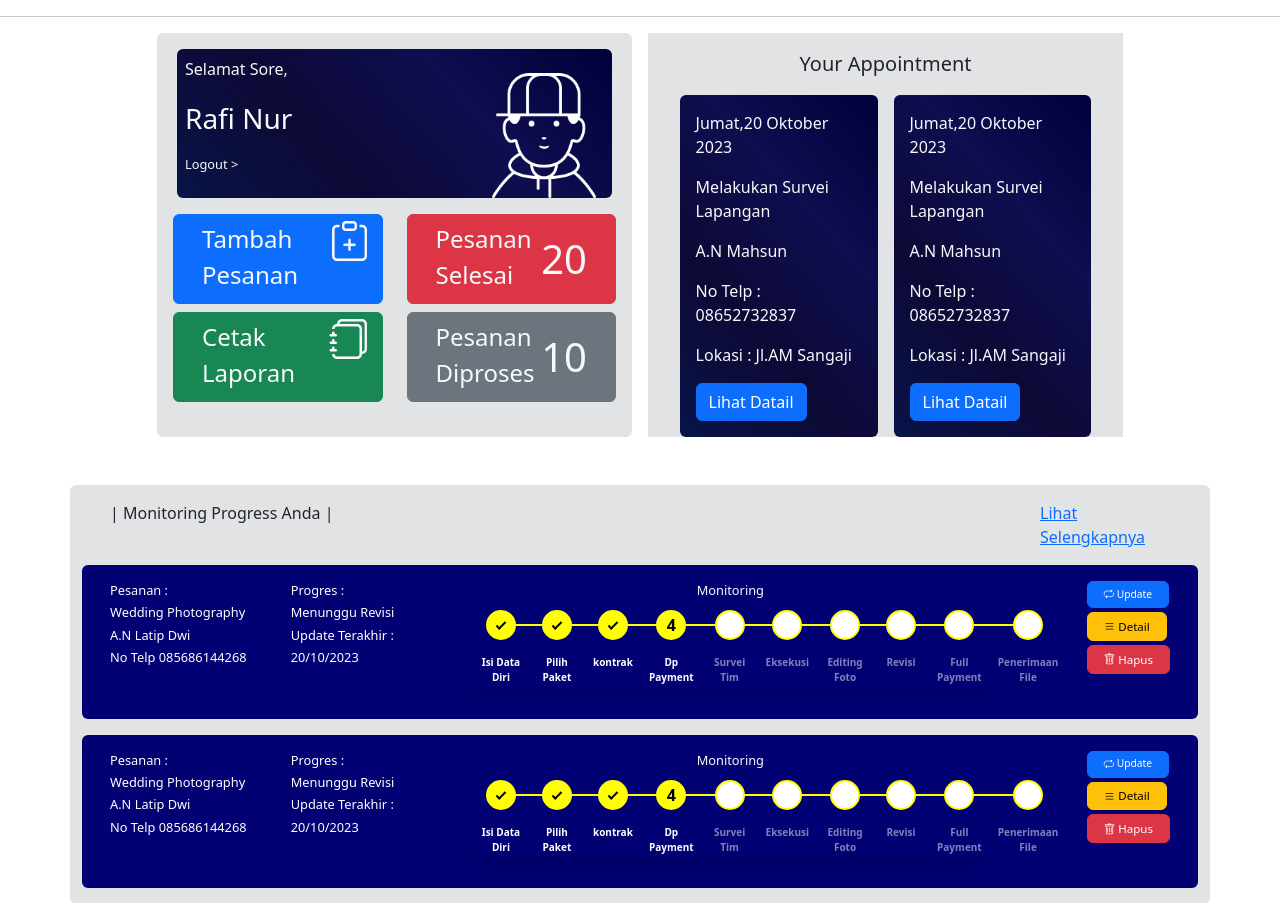
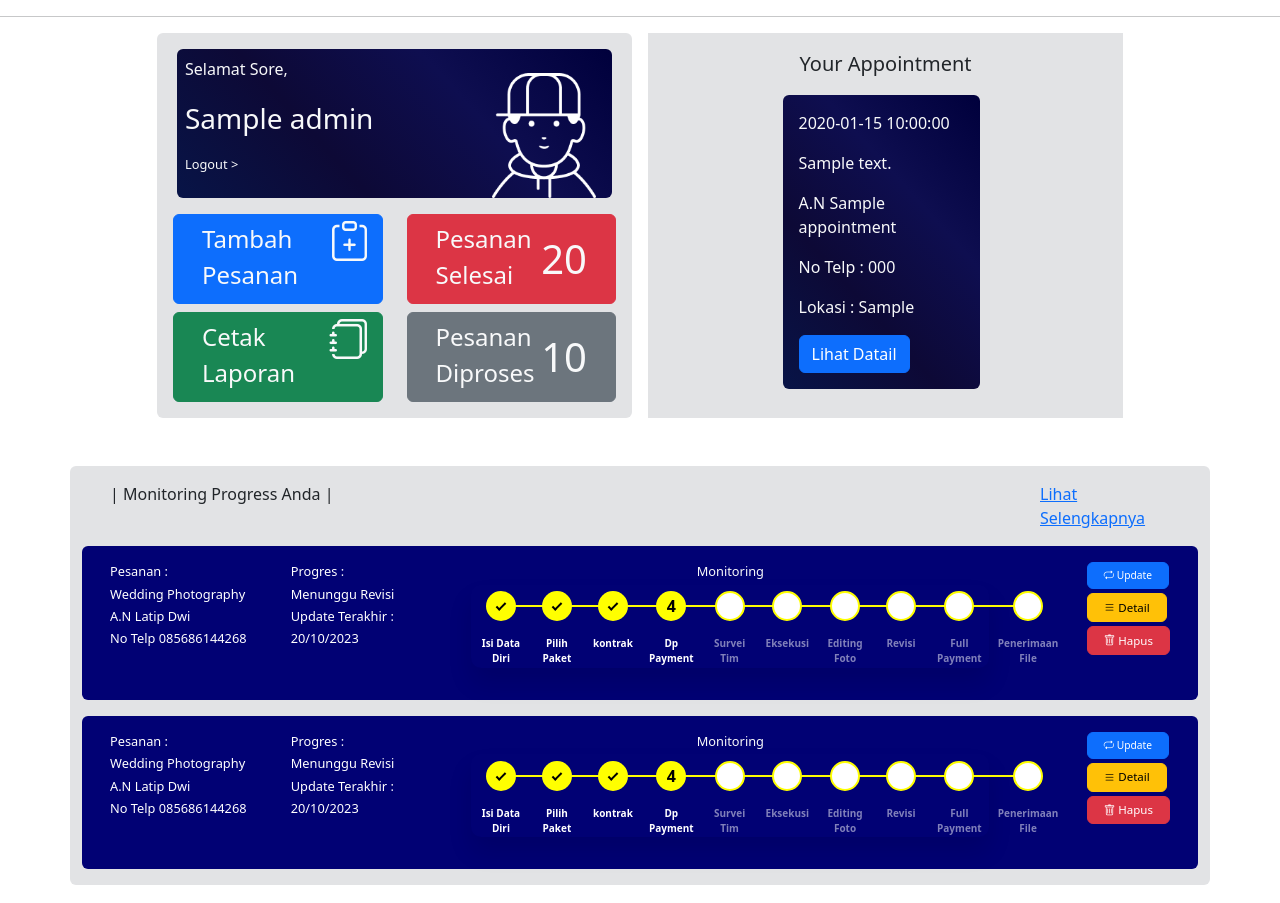
Before and after one commit to SunTStudio/ABSTRAXX-WEB, a CodeIgniter 4 app: template app/Views/Admin/Dashboard/dashboard.php in a window 1280 px wide. Shown: the part 68-971 px from the top of the page. Run offline with PHP 8.4 and a stand-in for CodeIgniter, Linux system fonts and the light colour scheme; the template is opened without the code that fills it: most values are stand-ins (such as "Sample title", 1, 10 or a date in 2020); some libraries are stand-ins or nearby versions.

Commit message:
selasa 25 commit

```diff
--- a/app/Controllers/Login.php
+++ b/app/Controllers/Login.php
@@ -53,6 +53,7 @@ class Login extends BaseController
 
             if($pass == $userValidation['password_users']){
                 $this->session->set('isLoggedIn', true);
+                $this->session->set('id_usersSession', $userValidation['id_users']);
                 return redirect()->to('/home');
             }
 
@@ -62,6 +63,7 @@ class Login extends BaseController
 
             if($pass == $adminValidation['password_admin']){
                 $this->session->set('isLoggedAdminIn', true);
+                $this->session->set('id_adminSession', $adminValidation['id_admin']);
                 return redirect()->to('/admin');
             }
 
--- a/app/Views/Admin/Dashboard/dashboard.php
+++ b/app/Views/Admin/Dashboard/dashboard.php
@@ -7,6 +7,7 @@
 <?php $this->endSection('link'); ?>
 <?php $this->section('content') ?>
 
+<!-- <h1><?= var_dump($data_appointment); ?></h1> -->
 <section class="dashboard">
     <div class="container">
         <div class="row justify-content-center">
@@ -16,7 +17,7 @@
 background: linear-gradient(228deg, rgba(0,0,60,1) 0%, rgba(14,14,80,1) 34%, rgba(13,9,54,1) 66%, rgba(8,20,71,1) 100%);">
                 <div class="col-6 p-2">
                     <p>Selamat Sore,</p>
-                    <p class="fs-3 fw-medium">Rafi Nur</p>
+                    <p class="fs-3 fw-medium"><?= $data_admin['nama_admin']; ?></p>
                     <a href="/" style="text-decoration:none;" class="text-light"><p class="fw-light" style="font-size:1vw;">Logout ></p></a>
                 </div>
                 <div class="col-6 d-flex align-items-end flex-column pt-4 pe-3">
@@ -25,10 +26,12 @@ background: linear-gradient(228deg, rgba(0,0,60,1) 0%, rgba(14,14,80,1) 34%, rgb
                 </div>
                 <div class="row mt-3">
                     <div class="col rounded text-light fw-medium fs-4">
-                        <button class="btn btn-primary text-light text-start fw-medium fs-4">
+                        <a href="/admin/input">
+                            <button class="btn btn-primary text-light text-start fw-medium fs-4">
 
-                            <i class="bi bi-clipboard-plus d-flex float-end fs-1"> </i><span class="d-flex ms-3 mb-1">Tambah Pesanan</span>
-                        </button>
+                                <i class="bi bi-clipboard-plus d-flex float-end fs-1"> </i><span class="d-flex ms-3 mb-1">Tambah Pesanan</span>
+                            </button>
+                        </a>
                         <button class="btn btn-success text-light text-start fw-medium fs-4 mt-2">
 
                             <i class="bi bi-journals d-flex float-end fs-1"></i> <span class="d-flex  ms-3 mb-1">Cetak Laporan</span> </i>
@@ -53,24 +56,17 @@ background: linear-gradient(228deg, rgba(0,0,60,1) 0%, rgba(14,14,80,1) 34%, rgb
             <div class="col-5 bg-secondary-subtle ms-2">
                 <div class="row justify-content-center">
                     <p class=" fs-5 pt-3 text-center fw-medium">Your Appointment</p>
+                    <?php foreach ($data_appointment as $index => $row) : ?>
                     <div class="col-5 me-2 p-3 text-light rounded" style="background: rgb(0,0,60);
 background: linear-gradient(228deg, rgba(0,0,60,1) 0%, rgba(14,14,80,1) 34%, rgba(13,9,54,1) 66%, rgba(8,20,71,1) 100%);">
-                        <p>Jumat,20 Oktober 2023</p>
-                        <p>Melakukan Survei Lapangan</p>
-                        <p>A.N Mahsun</p>
-                        <p>No Telp : 08652732837</p>
-                        <p>Lokasi : Jl.AM Sangaji</p>
-                        <button class="btn btn-primary">Lihat Datail</button>
+                        <p><?= $row->tanggal_appointment; ?></p>
+                        <p><?= $row->keterangan_appointment; ?></p>
+                        <p>A.N <?= $row->nama_users; ?></p>
+                        <p>No Telp : <?= $row->notelp_koor; ?></p>
+                        <p>Lokasi : <?= $row->tempat_appointment; ?></p>
+                        <a href="/admin/appointment"><button class="btn btn-primary">Lihat Datail</button></a>
                     </div>
-                    <div class="col-5 ms-2 p-3 text-light rounded" style="background: rgb(0,0,60);
-background: linear-gradient(228deg, rgba(0,0,60,1) 0%, rgba(14,14,80,1) 34%, rgba(13,9,54,1) 66%, rgba(8,20,71,1) 100%);">
-                        <p>Jumat,20 Oktober 2023</p>
-                        <p>Melakukan Survei Lapangan</p>
-                        <p>A.N Mahsun</p>
-                        <p>No Telp : 08652732837</p>
-                        <p>Lokasi : Jl.AM Sangaji</p>
-                        <button class="btn btn-primary">Lihat Datail</button>
-                    </div>
+                    <?php endforeach; ?>
                 </div>
             </div>
         </div>
--- a/app/Views/Customers/ProfilePage/profileCus.php
+++ b/app/Views/Customers/ProfilePage/profileCus.php
@@ -4,6 +4,8 @@
 <link rel="stylesheet" href="/css/progressProfile.css">
 <?php $this->endSection('link'); ?>
 <?php $this->section('content'); ?>
+
+<!-- <h1 class="text-light"><?= var_dump($data_users); ?></h1> -->
 
 <div class="container">
   <nav class="navbar navbar-expand-lg" data-bs-theme="dark" >
@@ -39,8 +41,8 @@
 background: linear-gradient(228deg, rgba(0,0,60,1) 0%, rgba(14,14,80,1) 34%, rgba(13,9,54,1) 66%, rgba(8,20,71,1) 100%);">
         <div class="row text-light">
           <div class="col-6 p-3">
-            <p>Selamat Sore,</p>
-            <p class="fs-3 fw-medium">Rafi Nur</p>
+            <p>Selamat Datang,</p>
+            <p class="fs-3 fw-medium"><?= $data_users['nama_users']; ?></p>
             <a href="/" style="text-decoration:none;" class="text-light"><p class="fw-light" style="font-size:1vw;">Logout ></p></a>
           </div>
           <div class="col-6 d-flex align-items-end flex-column pt-4 pe-3">
--- a/app/Views/Customers/landingpage.php
+++ b/app/Views/Customers/landingpage.php
@@ -3,6 +3,9 @@
 <link rel="stylesheet" href="/css/landingpage.css">
 <?php $this->endSection('link'); ?>
 <?php $this->section('content'); ?>
+
+<h1 class="text-light"><?= session()->get('id_usersSession'); ?></h1>
+
 <div class="container">
   <nav class="navbar navbar-expand-lg" data-bs-theme="dark" >
     <div class="container-fluid">
```
Also changed, not shown: app/Controllers/Admin.php (+7 -0 lines), app/Controllers/Customer.php (+13 -0 lines).
